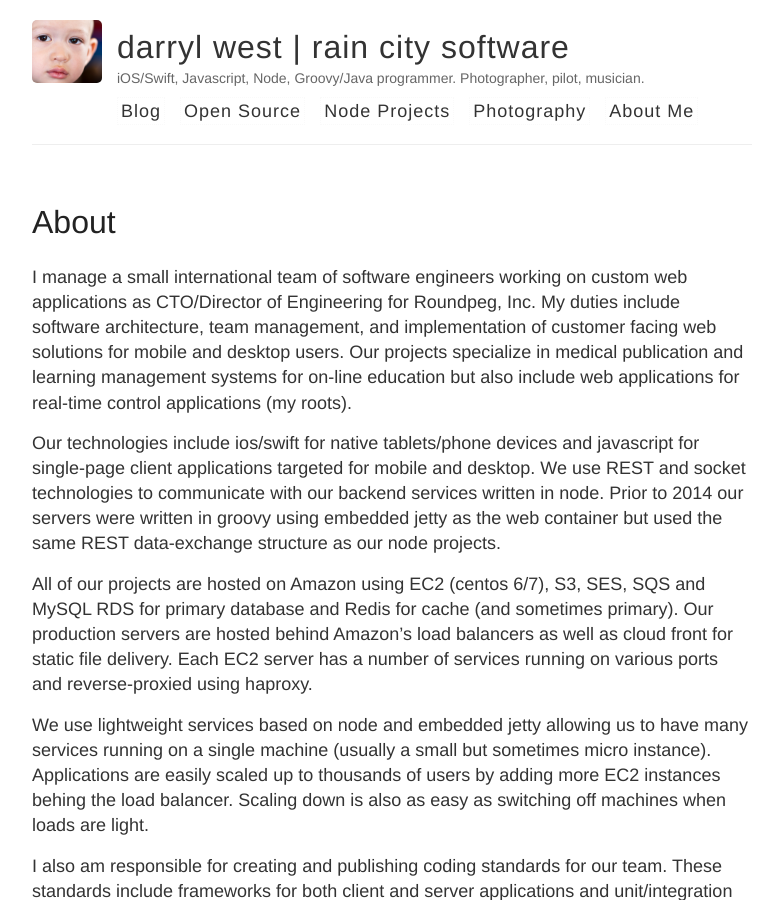
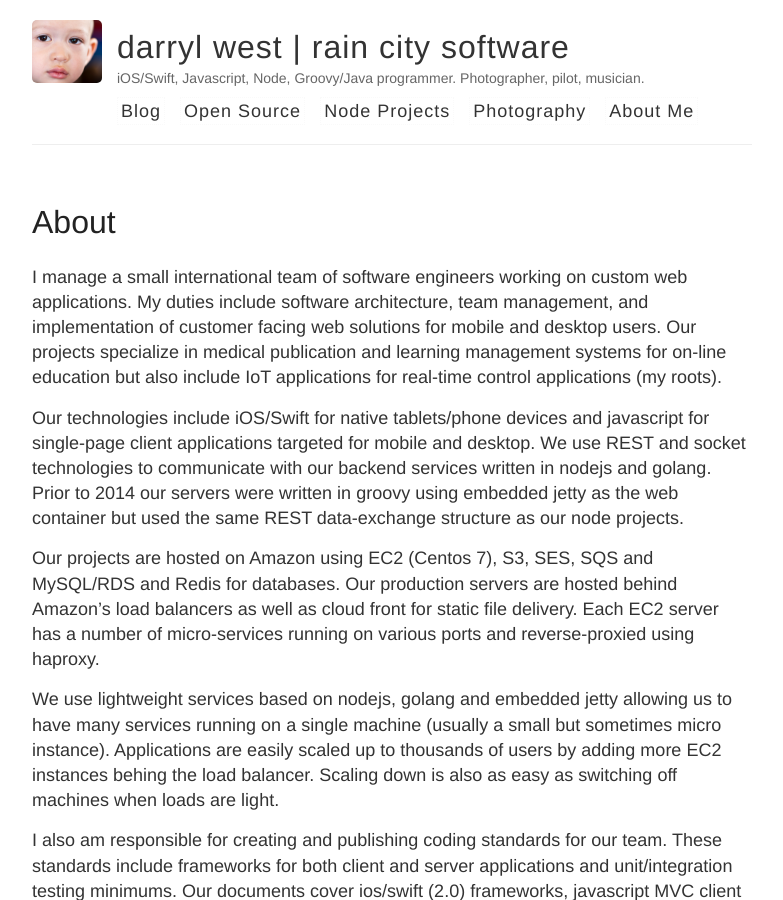
Before and after one commit to darrylwest/jekyll-blog, a Jekyll site: the page built from about.md, in a window 1280 px wide and 900 px high. Shown: the whole window, without its empty margins (248-1031 px from the left). Built offline with Jekyll 4.4.1, drawn with Linux system fonts in a browser that asks for light colours.

Commit message:
updated bio

```diff
--- a/about.md
+++ b/about.md
@@ -3,13 +3,13 @@ layout: page
 title: About
 ---
 
-I manage a small international team of software engineers working on custom web applications as CTO/Director of Engineering for Roundpeg, Inc.  My duties include software architecture, team management, and implementation of customer facing web solutions for mobile and desktop users.  Our projects specialize in medical publication and learning management systems for on-line education but also include web applications for real-time control applications (my roots).
+I manage a small international team of software engineers working on custom web applications.  My duties include software architecture, team management, and implementation of customer facing web solutions for mobile and desktop users.  Our projects specialize in medical publication and learning management systems for on-line education but also include IoT applications for real-time control applications (my roots).
 
-Our technologies include ios/swift for native tablets/phone devices and javascript for single-page client applications targeted for mobile and desktop.   We use REST and socket technologies to communicate with our backend services written in node.  Prior to 2014 our servers were written in groovy using embedded jetty as the web container but used the same REST data-exchange structure as our node projects.
+Our technologies include iOS/Swift for native tablets/phone devices and javascript for single-page client applications targeted for mobile and desktop.   We use REST and socket technologies to communicate with our backend services written in nodejs and golang.  Prior to 2014 our servers were written in groovy using embedded jetty as the web container but used the same REST data-exchange structure as our node projects.
 
-All of our projects are hosted on Amazon using EC2 (centos 6/7), S3, SES, SQS and MySQL RDS for primary database and Redis for cache (and sometimes primary).   Our production servers are hosted behind Amazon's load balancers as well as cloud front for static file delivery.  Each EC2 server has a number of services running on various ports and reverse-proxied using haproxy.
+Our projects are hosted on Amazon using EC2 (Centos 7), S3, SES, SQS and MySQL/RDS and Redis for databases.   Our production servers are hosted behind Amazon's load balancers as well as cloud front for static file delivery.  Each EC2 server has a number of micro-services running on various ports and reverse-proxied using haproxy.
 
-We use lightweight services based on node and embedded jetty allowing us to have many services running on a single machine (usually a small but sometimes micro instance).  Applications are easily scaled up to thousands of users by adding more EC2 instances behing the load balancer.  Scaling down is also as easy as switching off machines when loads are light.
+We use lightweight services based on nodejs, golang and embedded jetty allowing us to have many services running on a single machine (usually a small but sometimes micro instance).  Applications are easily scaled up to thousands of users by adding more EC2 instances behing the load balancer.  Scaling down is also as easy as switching off machines when loads are light.
 
 I also am responsible for creating and publishing coding standards for our team.  These standards include frameworks for both client and server applications and unit/integration testing minimums.  Our documents cover ios/swift (2.0) frameworks, javascript MVC client framework, node MVC server framework, groovy/jetty web container framework, and work-flow expectations for git.  A common thread throughout all the frameworks is to prioritize unit and integration testing to insure high quality projects.  As of 2014, all of our projects require 100% test coverage.
 
```
